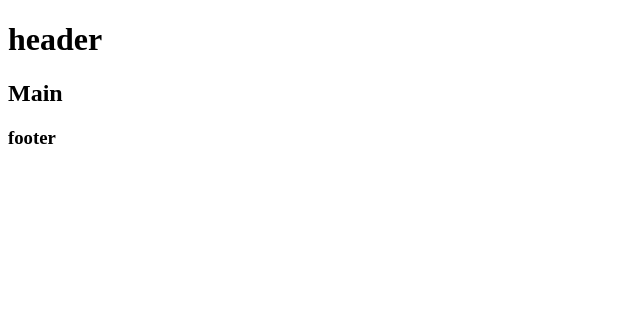
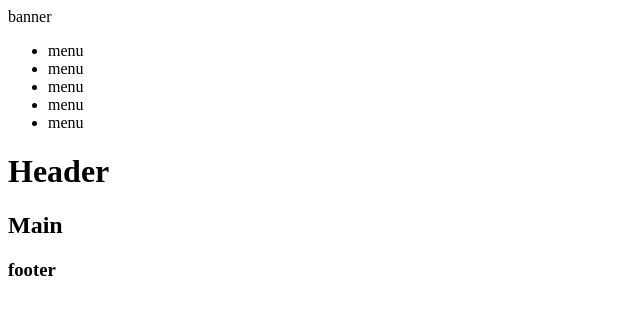
Before and after one commit to RiccardoImperato/proj-html-vuejs, a Vue app: page / in a window 1280 px wide. Shown: the top 314 px of the page, without its empty margins (0-640 px from the left). Built offline with nearby package versions, Linux system fonts and the light colour scheme.

Commit message:
feat: struttura header

```diff
--- a/index.html
+++ b/index.html
@@ -4,7 +4,7 @@
 <head>
   <meta charset="UTF-8" />
   <meta name="viewport" content="width=device-width, initial-scale=1.0" />
-  <title>Vite + Vue</title>
+  <title>Midterm Project</title>
 </head>
 
 <body>
--- a/src/App.vue
+++ b/src/App.vue
@@ -1,5 +1,5 @@
 <script >
-import AppHeader from './components/AppHeader.vue';
+import AppHeader from './components/header/AppHeader.vue';
 import AppMain from './components/AppMain.vue';
 import AppFooter from './components/AppFooter.vue';
 
--- a/src/components/AppHeader.vue
+++ /dev/null
@@ -1,19 +0,0 @@
-<script >
-import { store } from '../store';
-
-export default {
-    data() {
-        return {
-            store
-        }
-    }
-}
-</script>
-
-<template>
-    <header>
-        <h1>header</h1>
-    </header>
-</template>
-
-<style></style>
--- /dev/null
+++ b/src/components/header/AppHeader.vue
@@ -0,0 +1,26 @@
+<script >
+import { store } from '../../store';
+import Banner from './Banner.vue';
+import Hero from './Hero.vue'
+
+export default {
+    data() {
+        return {
+            store
+        }
+    },
+    components: {
+        Banner,
+        Hero
+    }
+}
+</script>
+
+<template>
+    <header>
+        <Banner />
+        <Hero />
+    </header>
+</template>
+
+<style></style>
--- /dev/null
+++ b/src/components/header/Banner.vue
@@ -0,0 +1,14 @@
+<script >
+
+export default {
+
+}
+</script>
+
+<template>
+    <div>
+        banner
+    </div>
+</template>
+
+<style></style>
--- /dev/null
+++ b/src/components/header/Hero.vue
@@ -0,0 +1,17 @@
+<script >
+import Navbar from './Navbar.vue';
+
+export default {
+
+    components: {
+        Navbar
+    }
+}
+</script>
+
+<template>
+    <Navbar />
+    <h1>Header</h1>
+</template>
+
+<style></style>
--- /dev/null
+++ b/src/components/header/Navbar.vue
@@ -0,0 +1,18 @@
+<script >
+
+export default {
+
+}
+</script>
+
+<template>
+    <ul>
+        <li>menu</li>
+        <li>menu</li>
+        <li>menu</li>
+        <li>menu</li>
+        <li>menu</li>
+    </ul>
+</template>
+
+<style></style>
```
